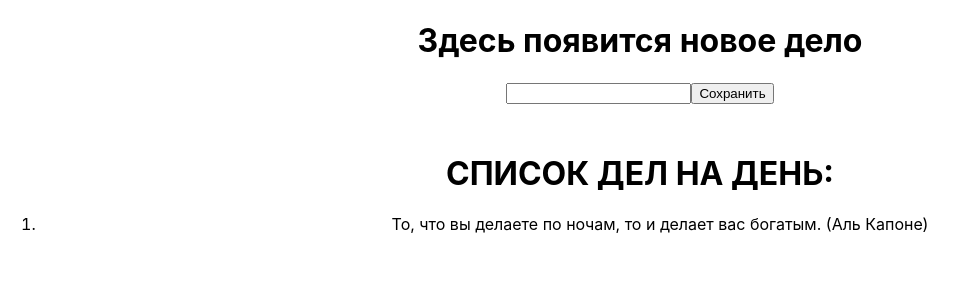
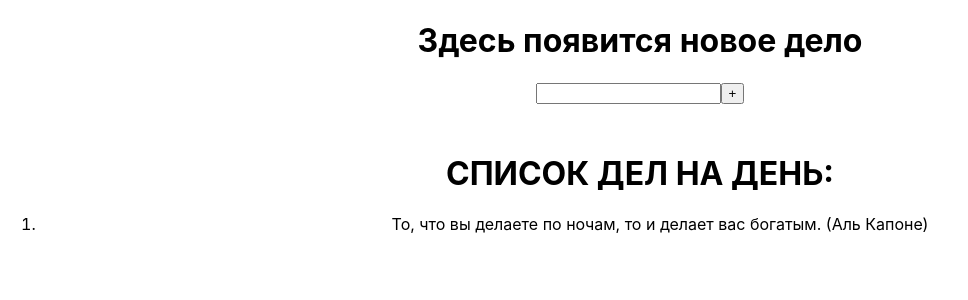
Before and after one commit to Arenelin/HW-Main, a React (Create React App) app: page / in a window 1280 px wide. Shown: the top 300 px of the page, without its empty margins (0-968 px from the left). Built offline with nearby package versions, Linux system fonts and the light colour scheme.

Commit message:
HW4 - completed

```diff
--- a/src/App.tsx
+++ b/src/App.tsx
@@ -9,8 +9,8 @@
     <div className="App">
       {/*<HW1 />*/}
       {/*<HW2 />*/}
-      <HW3 />
-      {/*<HW4 />*/}
+      {/*<HW3 />*/}
+      <HW4 />
     </div>
   );
 }
--- a/src/HW/4/Button.tsx
+++ b/src/HW/4/Button.tsx
@@ -1,11 +1,11 @@
 type ButtonPropsType = {
-  callBack: any // НУЖНО ПРОТИПИЗИРОВАТЬ
-  name: any // НУЖНО ПРОТИПИЗИРОВАТЬ
+    callBack: () => void
+    name: string
 };
 
 export const Button = (props: ButtonPropsType) => {
     const callBackHandler = () => {
-    // НУЖНО ДОПИСАТЬ
+        props.callBack()
     };
 
     return (
--- a/src/HW/4/HW4.tsx
+++ b/src/HW/4/HW4.tsx
@@ -1,17 +1,9 @@
-import { useState } from 'react';
+import {useState} from 'react';
 import s from './HW4.module.css';
-import { Button } from './Button';
-import { Input } from './Input';
+import {Button} from './Button';
+import {Input} from './Input';
 
 export const HW4 = () => {
-  // 1️⃣ Раскомментируйте JSX (HW4.tsx) и вы увидите,
-  // что приложение начнет гореть красным и ругаться 😡
-  // 2️⃣ Ваша задача: ❗ПОЧИНИТЬ ПРОЕКТ❗
-  // - прописать типизацию, где необходимо
-  // - починить все, что горит красным
-  // - дописать функциональность (где указано комментариями)
-  // - приложение должно компилироваться и запускаться в браузере
-
     const [currentText, setCurrentText] = useState('');
     const [texts, setTexts] = useState<string[]>([
         'То, что вы делаете по ночам, то и делает вас богатым. (Аль Капоне)',
@@ -24,27 +16,27 @@
 
     return (
         <div id={'hw04'}>
-      {/*{currentText ? (*/}
-      {/*  <h1 id={'hw04-text'}>{currentText}</h1>*/}
-      {/*) : (*/}
-      {/*  <h1 id={'hw04-default-text'}>Здесь появится новое дело</h1>*/}
-      {/*)}*/}
+            {currentText ? (
+                <h1 id={'hw04-text'}>{currentText}</h1>
+            ) : (
+                <h1 id={'hw04-default-text'}>Здесь появится новое дело</h1>
+            )}
 
-      {/*<Input НЕ ХВАТАЕТ АРГУМЕНТОВ />*/}
+            <Input currentText={currentText} setCurrentText={setCurrentText}/>
 
-      {/*<Button НЕ ХВАТАЕТ АРГУМЕНТОВ />*/}
+            <Button name={'+'} callBack={handleSave}/>
 
-      {/*<h1 style={{ marginTop: '50px' }}>СПИСОК ДЕЛ НА ДЕНЬ:</h1>*/}
+            <h1 style={{marginTop: '50px'}}>СПИСОК ДЕЛ НА ДЕНЬ:</h1>
 
-      {/*<ol id={'hw04-tasks'}>*/}
-      {/*  {texts.map((el, index) => {*/}
-      {/*    return (*/}
-      {/*      <li key={index} id={`hw04-task-${index}`} className={ЕСЛИ ЧЕТН ? S.chetNechet : ''}>*/}
-      {/*        {el}*/}
-      {/*      </li>*/}
-      {/*    );*/}
-      {/*  })}*/}
-      {/*</ol>*/}
+            <ol id={'hw04-tasks'}>
+                {texts.map((el, index) => {
+                    return (
+                        <li key={index} id={`hw04-task-${index}`} className={index % 2 ? s.chetNechet : ''}>
+                            {el}
+                        </li>
+                    );
+                })}
+            </ol>
         </div>
     );
 };
--- a/src/HW/4/Input.tsx
+++ b/src/HW/4/Input.tsx
@@ -1,14 +1,16 @@
+import {ChangeEvent} from 'react';
+
 type InputPropsType = {
-	currentText: any // НУЖНО ПРОТИПИЗИРОВАТЬ
-	setCurrentText: any // НУЖНО ПРОТИПИЗИРОВАТЬ
+    currentText: string
+    setCurrentText: (currentText: string) => void
 };
 
 export const Input = (props: InputPropsType) => {
-	const onChangeHandler = (event: 'НУЖНО ПРОТИПИЗИРОВАТЬ') => {
-		// НУЖНО ДОПИСАТЬ
-	};
+    const onChangeHandler = (event: ChangeEvent<HTMLInputElement>) => {
+        props.setCurrentText(event.currentTarget.value)
+    };
 
-	// return (
-	//   <input id={'hw04-input'} type="text" value={props.currentText} onChange={onChangeHandler} />
-	// );
+    return (
+        <input id={'hw04-input'} type="text" value={props.currentText} onChange={onChangeHandler}/>
+    );
 };
```
Lines whose indentation alone changed are shown as unchanged.
